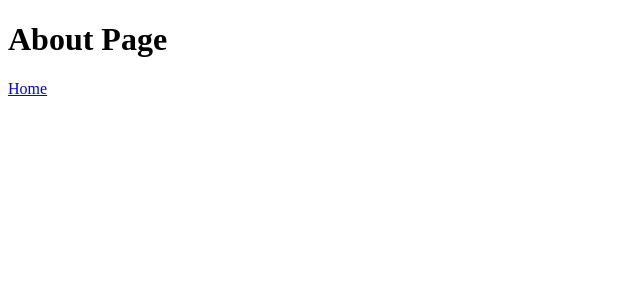
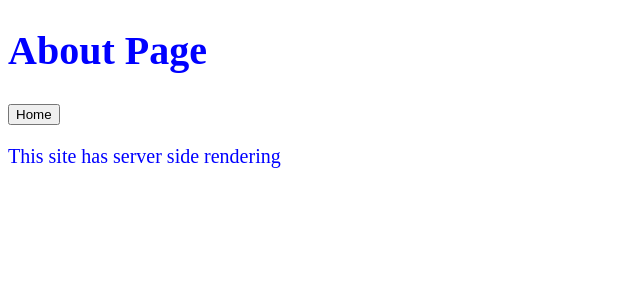
Before and after one commit to BeardOfDan/next-ssr, a Next.js app: page /about in a window 1280 px wide. Shown: the top 300 px of the page, without its empty margins (0-640 px from the left). Built offline with nearby package versions, Linux system fonts and the light colour scheme.

Commit message:
(feat) Add some style formatting

```diff
--- a/pages/about.js
+++ b/pages/about.js
@@ -1,12 +1,15 @@
 import Link from 'next/link';
+
+const style = { fontSize: '20px', color: 'blue' };
 
 const About = () => {
   return (
-    <div>
+    <div style={style}>
       <h1>About Page</h1>
       <Link href='/'>
-        <a>Home</a>
+        <button>Home</button>
       </Link>
+      <p>This site has server side rendering</p>
     </div>
   );
 };
--- a/pages/index.js
+++ b/pages/index.js
@@ -5,7 +5,7 @@ const Index = () => {
     <div>
       <h1>SSR with Next.js</h1>
       <Link href='/about'>
-        <a>About</a>
+        <button>About</button>
       </Link>
     </div>
   );
```
